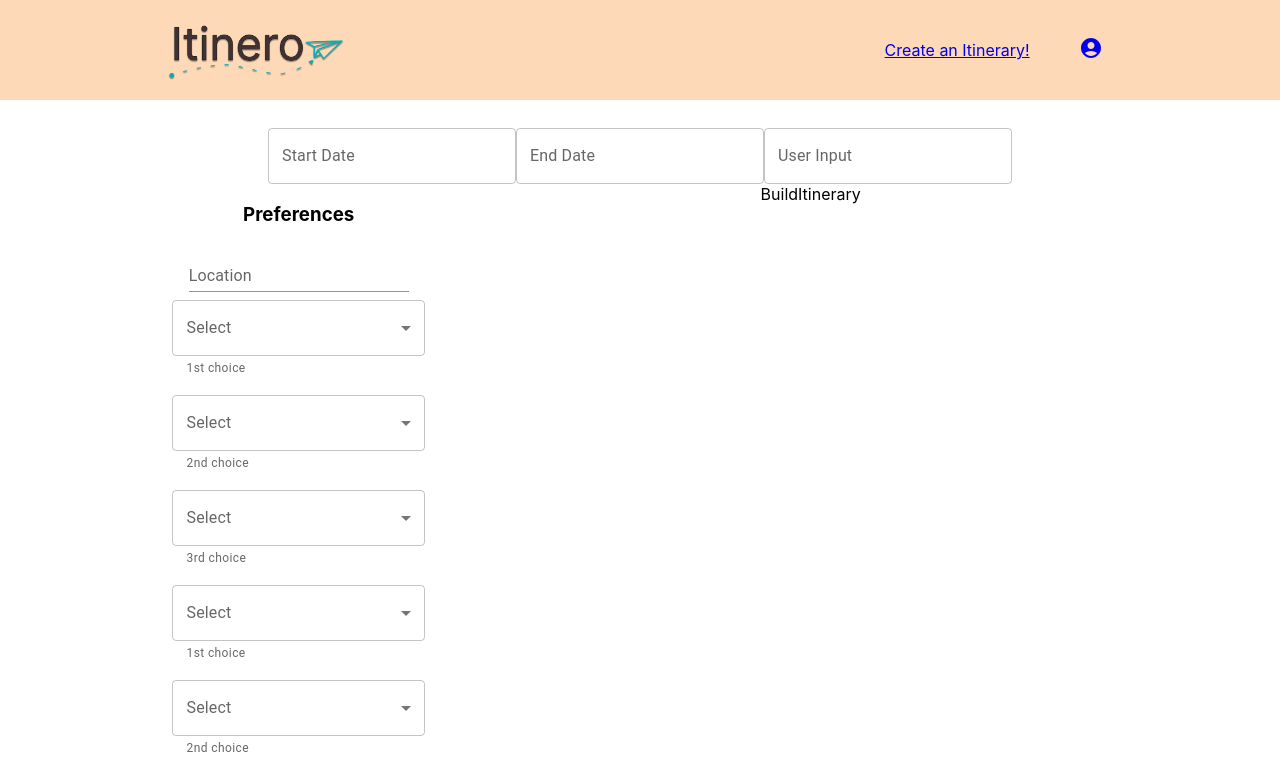
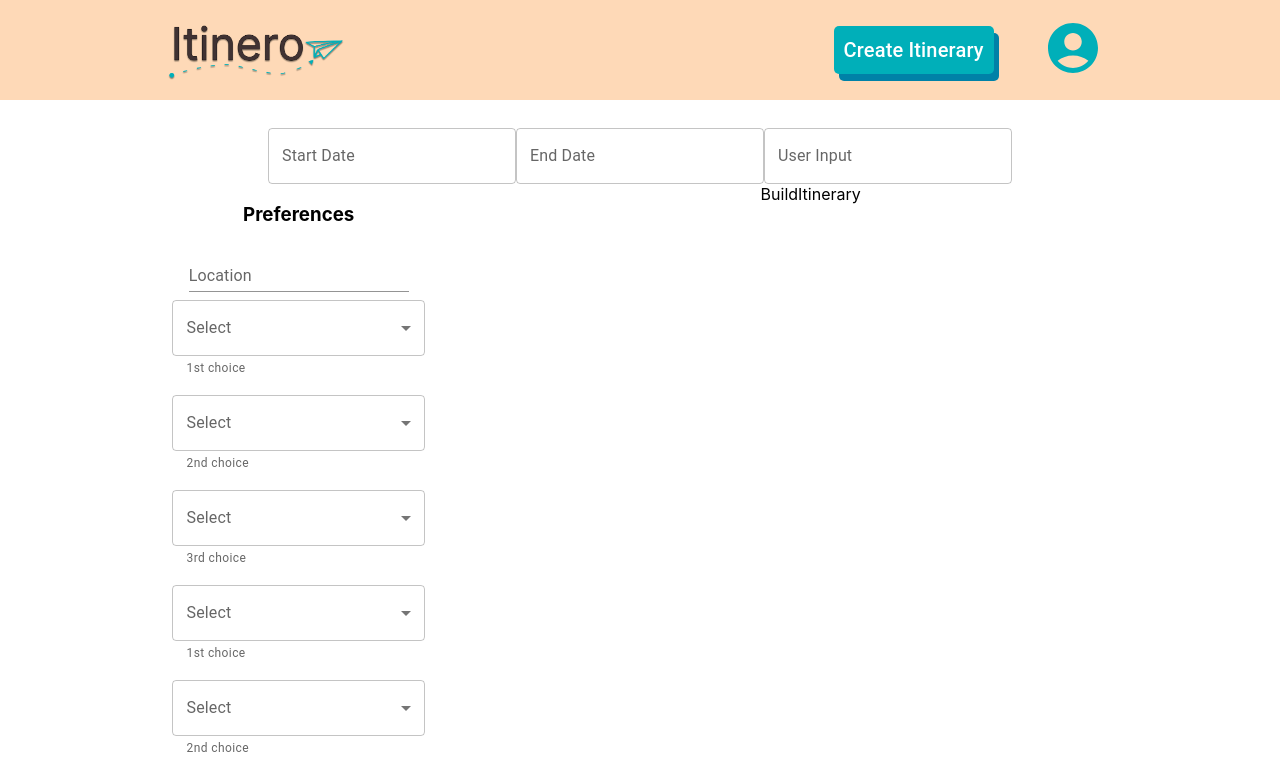
Before and after one commit to pikhan/Fonck, a React (Create React App) app in the folder Frontend/fonck/: page /BuildItinerary in a window 1280 px wide. Shown: the top 773 px of the page. Built offline with nearby package versions, Linux system fonts and the light colour scheme.

Commit message:
Navbar UI

```diff
--- a/Frontend/fonck/package.json
+++ b/Frontend/fonck/package.json
@@ -20,8 +20,8 @@
     "web-vitals": "^2.1.4"
   },
   "scripts": {
-    "start": "react-scripts start",
-    "build": "react-scripts build",
+    "start": "react-scripts --openssl-legacy-provider start",
+    "build": "react-scripts build ",
     "test": "react-scripts test",
     "eject": "react-scripts eject"
   },
--- a/Frontend/fonck/src/components/Layout.css
+++ b/Frontend/fonck/src/components/Layout.css
@@ -1,3 +1,6 @@
+
+@import url('https://fonts.googleapis.com/css2?family=Inter&display=swap');
+
 main {
     position: absolute;
     top: 0;
@@ -12,6 +15,7 @@ nav {
     padding-left: 10%;
     padding-right: 10%;
     box-sizing: border-box;
+    z-index: 3;
 }
 
 ul {
@@ -45,3 +49,30 @@ li {
 .page-container{
     margin: 10%;
 }
+
+.itinerary-item {
+
+}
+
+.itinerary-btn {
+    border-radius: 5px;
+    border: none;
+    background: #00AFB9;
+    color: white;
+    padding: 8px 10px;
+    font-family: 'Inter';
+    font-weight: bold;
+    box-shadow: 5px 7px 0px #0081A7;
+}
+
+.itinerary-btn:hover {
+    color: #00AFB9;
+    background: white;
+}
+
+.itinerary-btn > Typography {
+    margin: 0;
+}
+
+.profile-icon {
+}
--- a/Frontend/fonck/src/components/Layout.js
+++ b/Frontend/fonck/src/components/Layout.js
@@ -5,6 +5,7 @@ import "./Layout.css";
 import AccountCircleIcon from '@mui/icons-material/AccountCircle';
 import logo from "../assets/ItineroLogo.png"
 import { PreferencesProvider } from '../context/preferencesContext';
+import { Typography } from "@mui/material";
 
 const Layout = () => {
     return (
@@ -13,8 +14,8 @@ const Layout = () => {
                 <nav className="nav-el">
                         <ul>
                             <li className="logo-item"><Link to="/Home"><img src={logo} alt="Itinero logo" className="logo-img"/></Link></li>
-                            <li><Link to="/BuildItinerary">Create an Itinerary!</Link></li>
-                            <li><Link to="/Profile"><AccountCircleIcon/></Link></li>
+                            <li className="itinerary-item"><Link to="/BuildItinerary"><button  className="itinerary-btn"><Typography variant="h6" >Create Itinerary</Typography></button></Link></li>
+                            <li><Link to="/Profile" ><AccountCircleIcon className="profile-icon" sx={{ fontSize: 60 }} htmlColor="#00AFB9" /></Link></li>
                         </ul>
                 </nav>
 
--- a/Frontend/fonck/src/context/preferencesContext.js
+++ b/Frontend/fonck/src/context/preferencesContext.js
@@ -1,4 +1,5 @@
 import { createContext, useState} from "react";
+import React from "react";
 
 export const PreferencesContext = createContext();
 
--- a/Frontend/fonck/src/pages/BuildItinerary/Preferences/Preferences.js
+++ b/Frontend/fonck/src/pages/BuildItinerary/Preferences/Preferences.js
@@ -4,7 +4,7 @@ import dayjs from 'dayjs';
 import Rank from "./Rank";
 import Options from "./Options"
 import Prices from "./Prices"
-
+import React from "react"
 import {useContext, useState} from "react";
 import { PreferencesContext } from '../../../context/preferencesContext';
 
--- a/Frontend/fonck/src/pages/BuildItinerary/Searchbar/Searchbar.js
+++ b/Frontend/fonck/src/pages/BuildItinerary/Searchbar/Searchbar.js
@@ -3,6 +3,7 @@ import { AdapterDayjs } from '@mui/x-date-pickers/AdapterDayjs';
 import { TextField } from '@mui/material';
 import {useContext, useState} from "react";
 import { PreferencesContext } from '../../../context/preferencesContext';
+import React from "react"
 
 const Searchbar = () => {
     const [searchInput, setSearchInput] = useContext(PreferencesContext);
```
Also changed, not shown: 1 other file (tests, documents, lock files or other folders).
